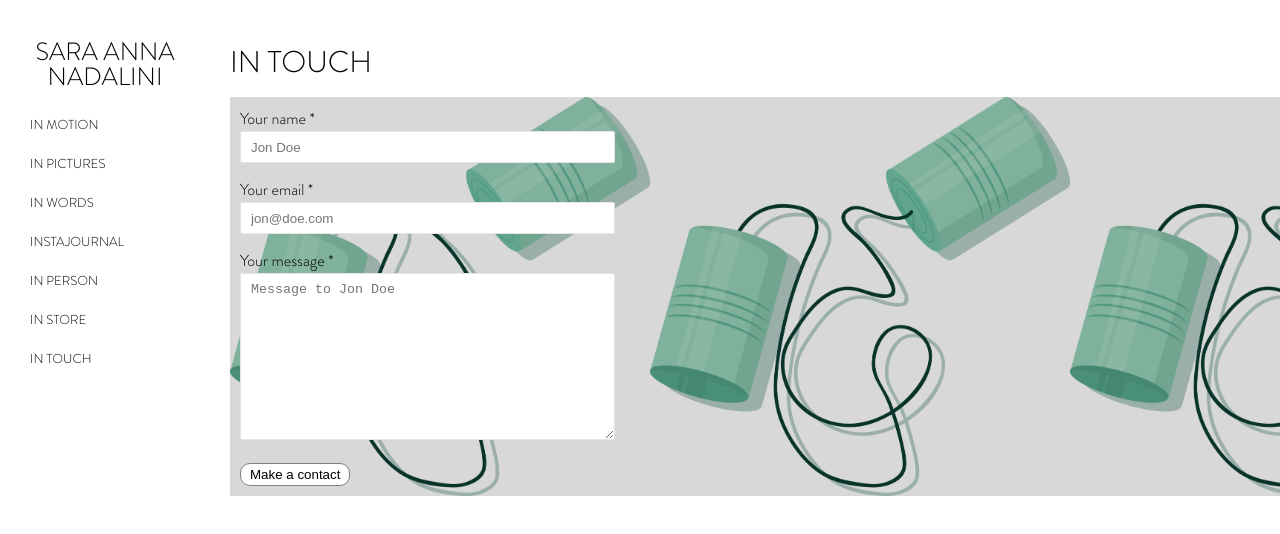
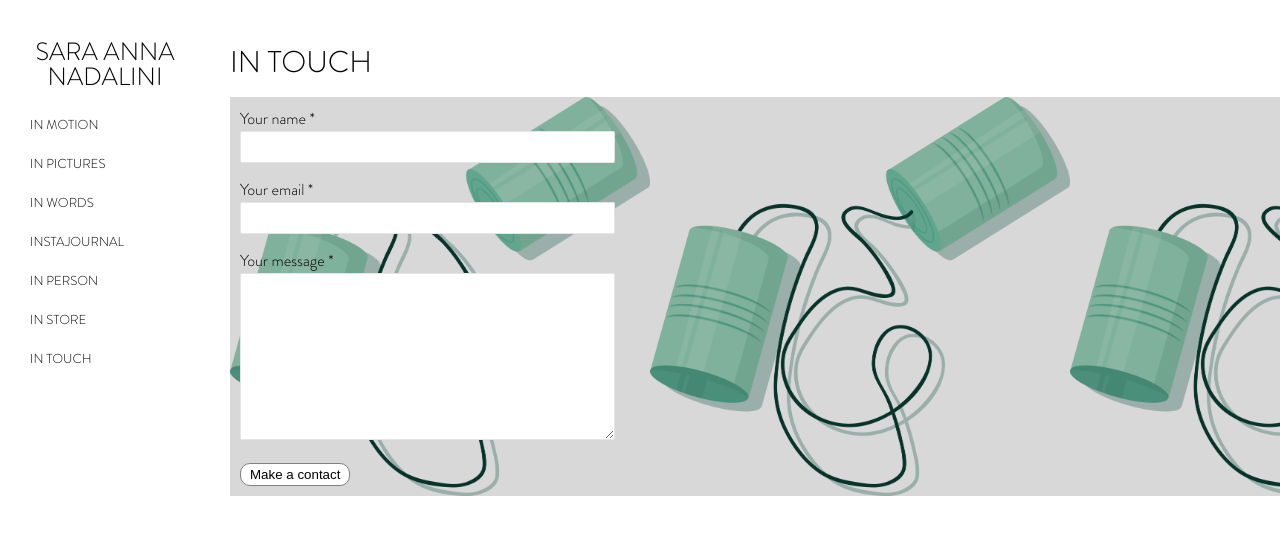
Before and after one commit to morphalex90/saraannanadalini, a Next.js app: page /in-touch in a window 1280 px wide. Shown: the top 534 px of the page. Built offline with nearby package versions, Linux system fonts and the light colour scheme; no server answers.

Commit message:
remove placeholders

```diff
--- a/pages/in-touch.jsx
+++ b/pages/in-touch.jsx
@@ -55,17 +55,17 @@ function InTouch() {
 						<form className="form" onSubmit={handlePress} style={{ background: '#d8d8d8 url(' + background.src + ')', backgroundSize: 'contain', padding: 10 }}>
 							<div className="form__field">
 								<label htmlFor="name">Your name *</label>
-								<input type="text" name="name" id="name" placeholder="Jon Doe" onChange={handleChange} required />
+								<input type="text" name="name" id="name" onChange={handleChange} required />
 							</div>
 
 							<div className="form__field">
 								<label htmlFor="email">Your email *</label>
-								<input type="email" name="email" id="email" placeholder="jon@doe.com" onChange={handleChange} required />
+								<input type="email" name="email" id="email" onChange={handleChange} required />
 							</div>
 
 							<div className="form__field">
 								<label htmlFor="message">Your message *</label>
-								<textarea name="message" id="message" placeholder="Message to Jon Doe" onChange={handleChange} cols="40" rows="10"></textarea>
+								<textarea name="message" id="message" onChange={handleChange} cols="40" rows="10"></textarea>
 							</div>
 
 							<button className="button" type="submit">Make a contact</button>
```
